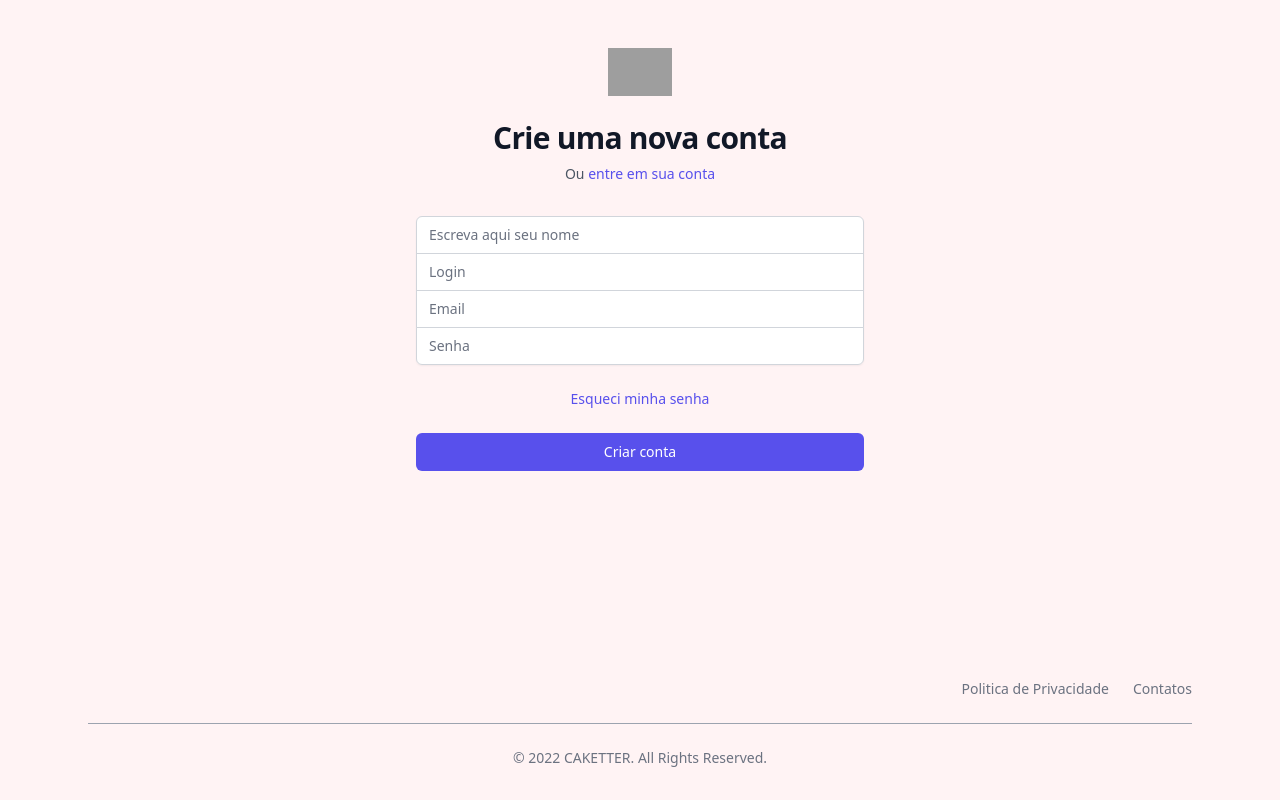
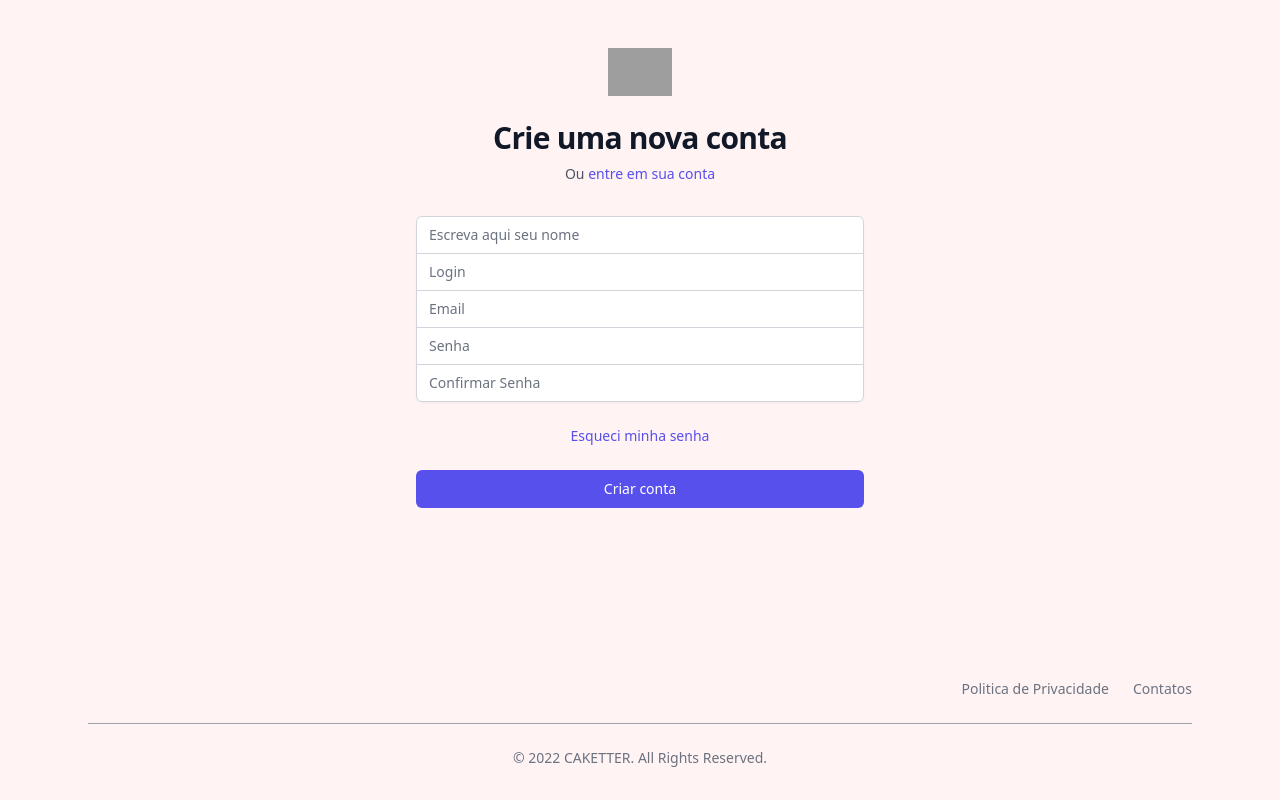
Before and after one commit to oadrianrabelo/caketter, a React (Vite) app in the folder front/: page /signup in a window 1280 px wide. Built offline with nearby package versions, Linux system fonts and the light colour scheme; grey boxes are pictures that could not be loaded.

Commit message:
feature(SignUpUser): creating two password validation field

```diff
--- a/front/src/pages/SignUpUser.tsx
+++ b/front/src/pages/SignUpUser.tsx
@@ -4,7 +4,6 @@ import { api } from "../services/API";
 import { useState } from "react";
 import { Notification } from "../utils/Notification";
 import { useNavigate } from "react-router-dom";
-
 interface User {
   name: string;
   login: string;
@@ -16,13 +15,27 @@ interface IFormUser {
   login: string;
   email: string;
   password: string;
+  confirmPassword: string;
 }
 
 export default function SignUpUser() {
   const [user, setUser] = useState<User[]>([]);
-  const { register, handleSubmit } = useForm<IFormUser>();
+  const { register, handleSubmit, watch } = useForm<IFormUser>();
   const navigate = useNavigate();
+
+
   const onSubmit = (data: IFormUser) => {
+
+    // Check passwords
+    if (data.password !== data.confirmPassword) {
+      Notification.fire({
+        icon: 'error',
+        title: 'Erro ao criar conta',
+        text: 'A senha e a confirmação de senha não coincidem',
+      });
+      return;
+    }
+
     // Check if password has min 8 characters of length
     if (data.password.length < 8) {
       Notification.fire({
@@ -50,15 +63,20 @@ export default function SignUpUser() {
       .then(() => {
         Notification.fire({
           icon: "success",
-          title: `Conta criada com sucesso!\nBem vindo !`,
+          title: `Conta criada com sucesso!`,
+          text: `Faça login para entrar no Caketter!`,
+          timer: 0,
+          showCloseButton: true,
         });
-        navigate("/temp");
+        navigate("/");
       })
       .catch((err: any) => {
         Notification.fire({
           icon: "error",
           title: `Erro ao criar conta`,
-          text: err,
+          timer: 3000,
+          showCloseButton: true,
+          text: err.response.data.message || "Erro desconhecido",
         });
       });
   };
@@ -134,6 +152,16 @@ export default function SignUpUser() {
                 type="password"
                 required
                 placeholder="Senha"
+                className="relative block w-full appearance-none rounded-none border border-gray-300 px-3 py-2 text-gray-900 placeholder-gray-500 focus:z-10 focus:border-indigo-500 focus: outline-none focus:ring-indigo-500 sm:text-sm"
+              />
+            </div>
+            <div>
+              <label htmlFor="confirmPassword" className="sr-only"></label>
+              <input
+                {...register("confirmPassword")}
+                type="password"
+                required
+                placeholder="Confirmar Senha"
                 className="relative block w-full appearance-none rounded-none rounded-b-md border border-gray-300 px-3 py-2 text-gray-900 placeholder-gray-500 focus:z-10 focus:border-indigo-500 focus: outline-none focus:ring-indigo-500 sm:text-sm"
               />
             </div>
```
